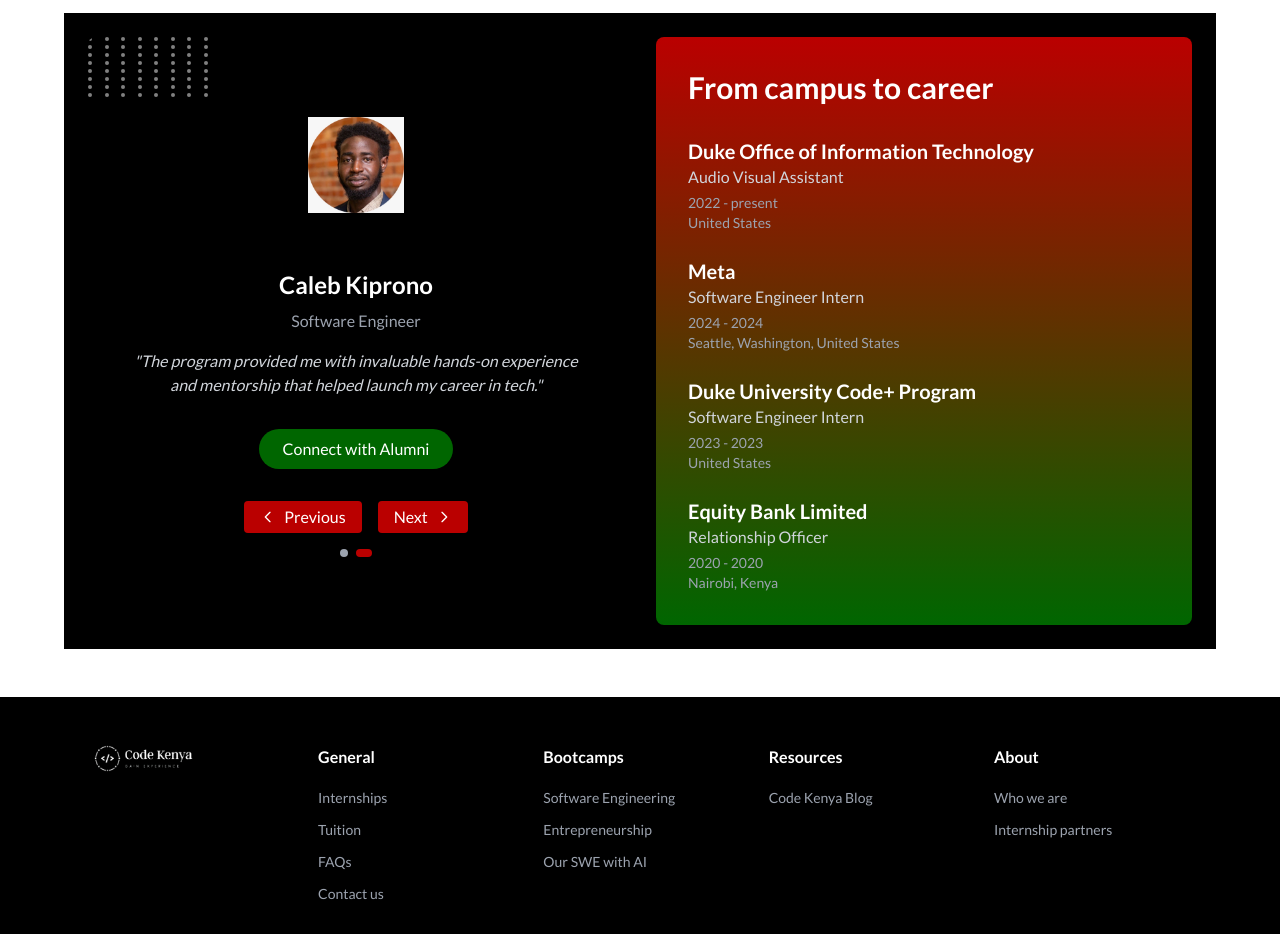
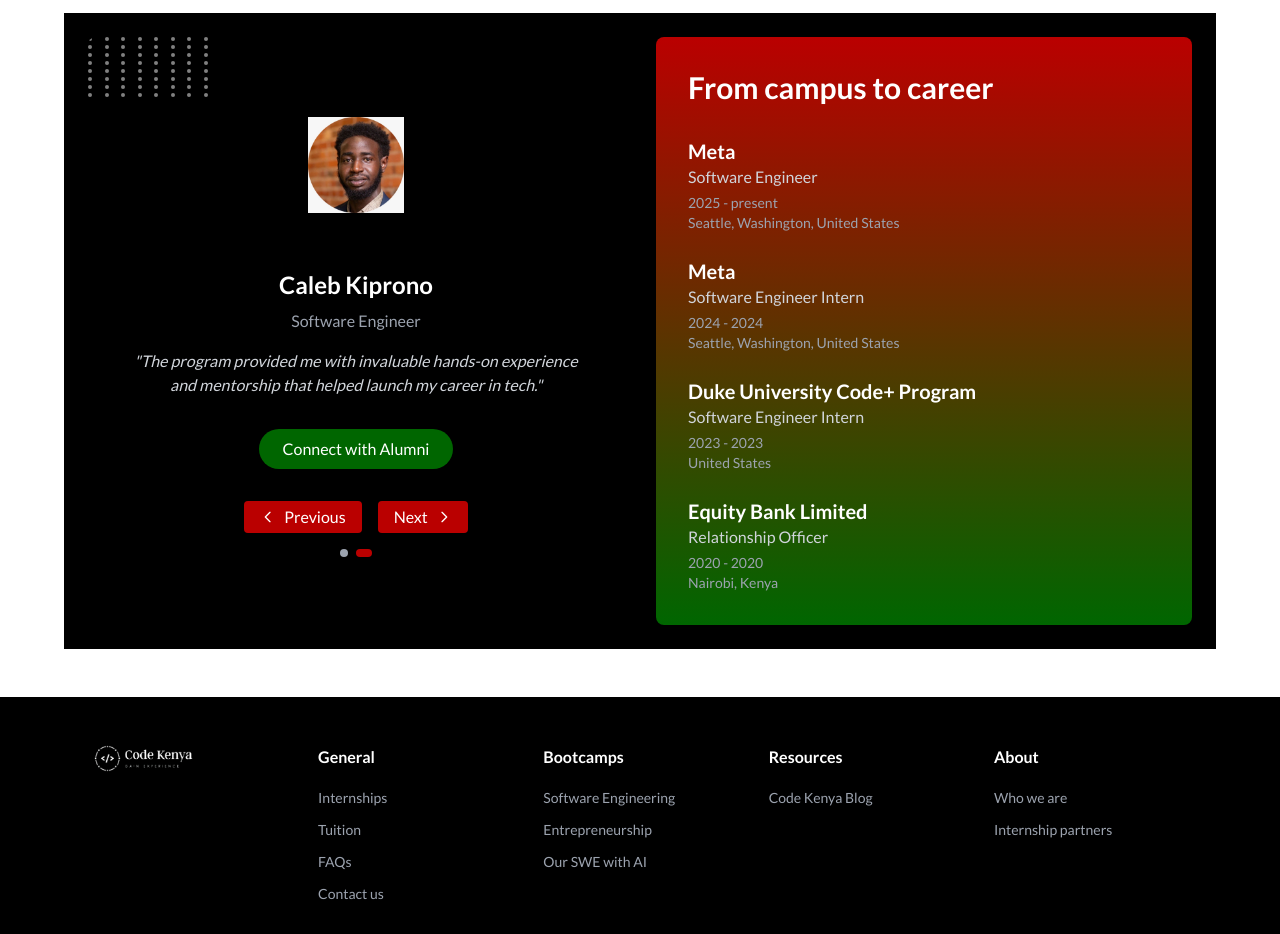
Before and after one commit to Okemwag/CodeKenya, a Next.js app in the folder client/: page / in a window 1280 px wide. Shown: the part 5980-6914 px from the top of the page. Built offline with nearby package versions, Linux system fonts and the light colour scheme.

Commit message:
fix: content updates

```diff
--- a/client/src/app/apply/page.tsx
+++ b/client/src/app/apply/page.tsx
@@ -316,7 +316,7 @@
                     >
                       <option value="">Select a course</option>
                       <option value="1">Software Engineering</option>
-                      <option value="2">Entreprenureship</option>
+                      <option value="2">Entrepreneurship</option>
                     </select>
                     {errors.course_id && (
                       <span className="text-red-500 text-xs mt-1">
--- a/client/src/app/pages/homePage/components/AlumniProfile.tsx
+++ b/client/src/app/pages/homePage/components/AlumniProfile.tsx
@@ -77,10 +77,10 @@
         "The program provided me with invaluable hands-on experience and mentorship that helped launch my career in tech.",
       career: [
         {
-          name: "Duke Office of Information Technology",
-          role: "Audio Visual Assistant",
-          duration: "2022 - present",
-          location: "United States",
+          name: "Meta",
+          role: "Software Engineer",
+          duration: "2025 - present",
+          location: "Seattle, Washington, United States",
         },
         {
           name: "Meta",
--- a/client/src/app/tuition/components/PricingSection.tsx
+++ b/client/src/app/tuition/components/PricingSection.tsx
@@ -76,10 +76,10 @@
       title: "Buy Now, Pay Later",
       planThemeColor: "primaryGreenColor",
       checkIconColor: "#006600ff",
-      price: 700,
+      price: 7000,
       iconBgColor: "bg-[#e1ede1ff]",
       textColor: "text-primaryGreenColor",
-      cycle: "month",
+      cycle: "",
       description:
         "Start learning now and pay over time, with flexible repayment terms.",
       buttonColor: "bg-primaryGreenColor",
```
